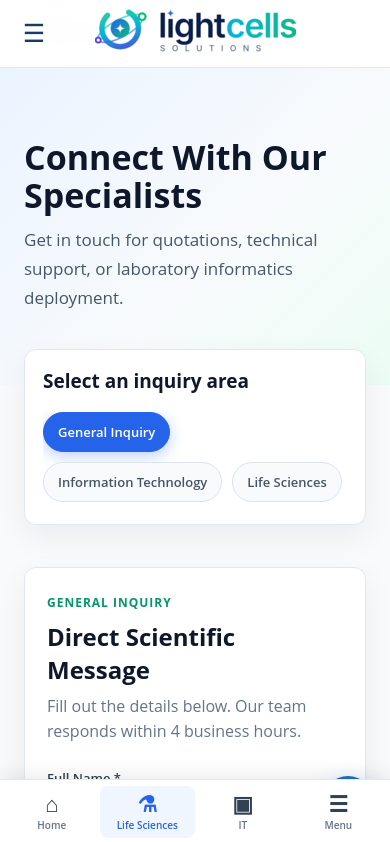
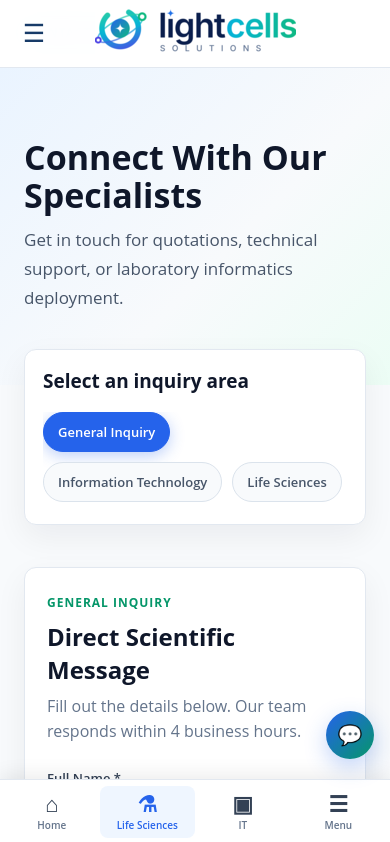
Before and after one commit to mozammilh9911/LightCellsSolution, a React (Vite) app: page /biotechnology/contact in a window 390 px wide. Shown: the top 842 px of the page. Built offline with nearby package versions, Linux system fonts and the light colour scheme.

Commit message:
changes to helper button

```diff
--- a/src/pages/Biotechnology.css
+++ b/src/pages/Biotechnology.css
@@ -1885,19 +1885,24 @@ ul:not(:has(li)) {
 }
 
 @media (max-width: 480px) {
+
   .floating-help-btn {
-    bottom: 20px;
-    right: 20px;
-    padding: 12px 18px;
-    font-size: 0.88rem;
+    bottom: 85px;
+    right: 16px;
+    width: 46px;
+    height: 46px;
+    font-size: 1.1rem;
+    z-index: 1002;
   }
 
   .help-popup-card {
-    right: 20px;
-    left: 20px;
+    right: 16px;
+    left: 16px;
     width: auto;
-    bottom: 80px;
-  }
+    bottom: 145px;
+    z-index: 1001;
+  }
+
 }
 
 /* ==============================================
@@ -3693,3 +3698,37 @@ html {
     display: none !important;
   }
 }
+.mobile-bottom-nav {
+  position: fixed;
+  bottom: 0;
+  left: 0;
+  width: 100%;
+  z-index: 9999;
+}
+/* FIX: FLOATING HELP BUTTON ON MOBILE */
+
+@media screen and (max-width: 768px) {
+  .floating-help-btn {
+    display: flex !important;
+    visibility: visible !important;
+    opacity: 1 !important;
+
+    position: fixed !important;
+
+    right: 16px !important;
+    bottom: calc(85px + env(safe-area-inset-bottom, 0px)) !important;
+
+    width: 48px !important;
+    height: 48px !important;
+    min-width: 48px;
+    min-height: 48px;
+
+    align-items: center !important;
+    justify-content: center !important;
+
+    border-radius: 50%;
+    z-index: 99999 !important;
+
+    cursor: pointer;
+  }
+}
--- a/src/pages/Biotechnology.jsx
+++ b/src/pages/Biotechnology.jsx
@@ -383,7 +383,7 @@ export default function Biotechnology() {
       </section>
 
       {/* 7. STATS SECTION */}
-      <section className="stats-section">
+      {/* <section className="stats-section">
         <div className="stat-card">
           <h2>Products</h2>
           <p>Research supplies and lab essentials</p>
@@ -396,7 +396,7 @@ export default function Biotechnology() {
           <h2>Support</h2>
           <p>Service and maintenance enquiries</p>
         </div>
-      </section>
+      </section> */}
 
       {/* 8. CONTACT */}
       <section className="cta-section">
```
Also changed, not shown: 1 other file (tests, documents, lock files or other folders).
